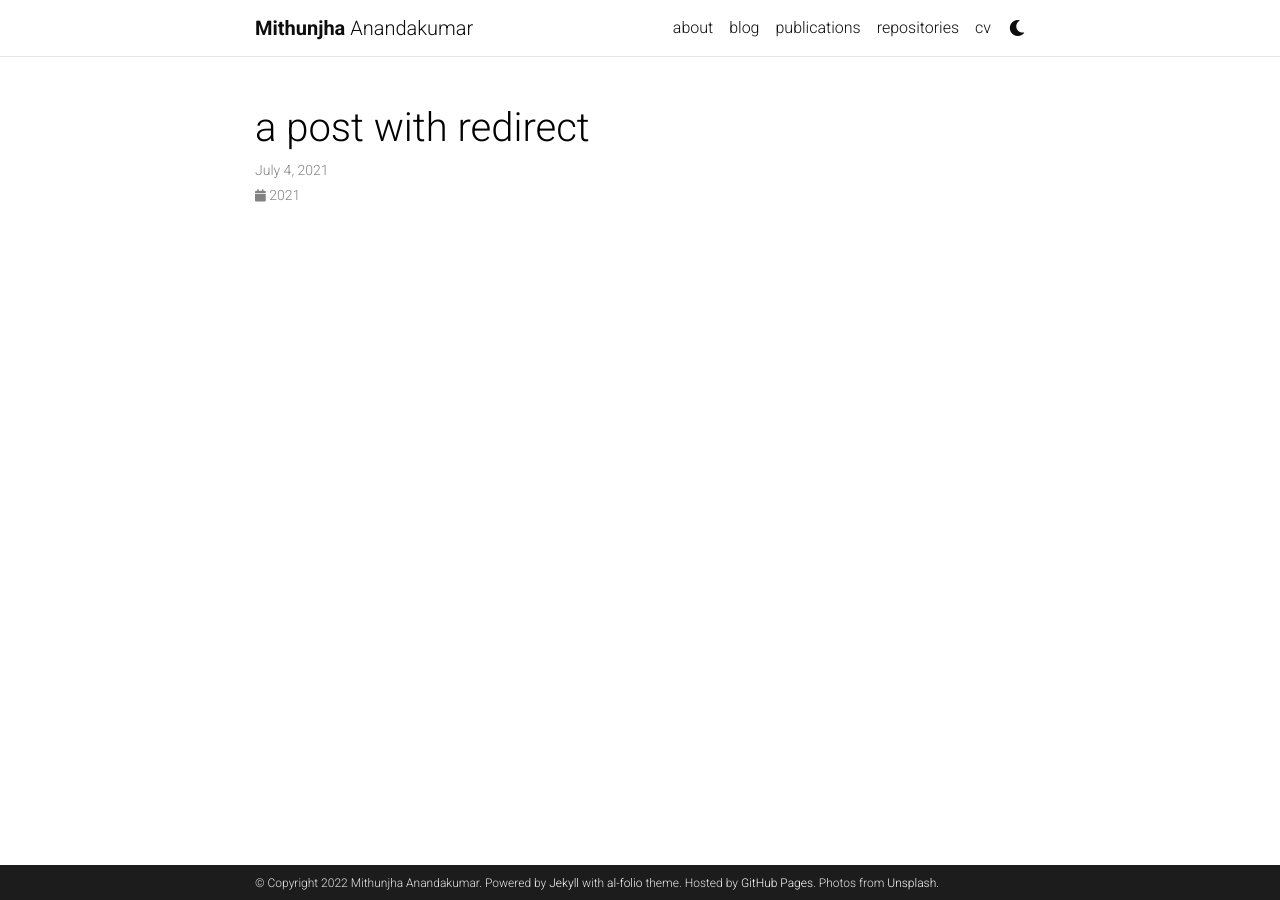
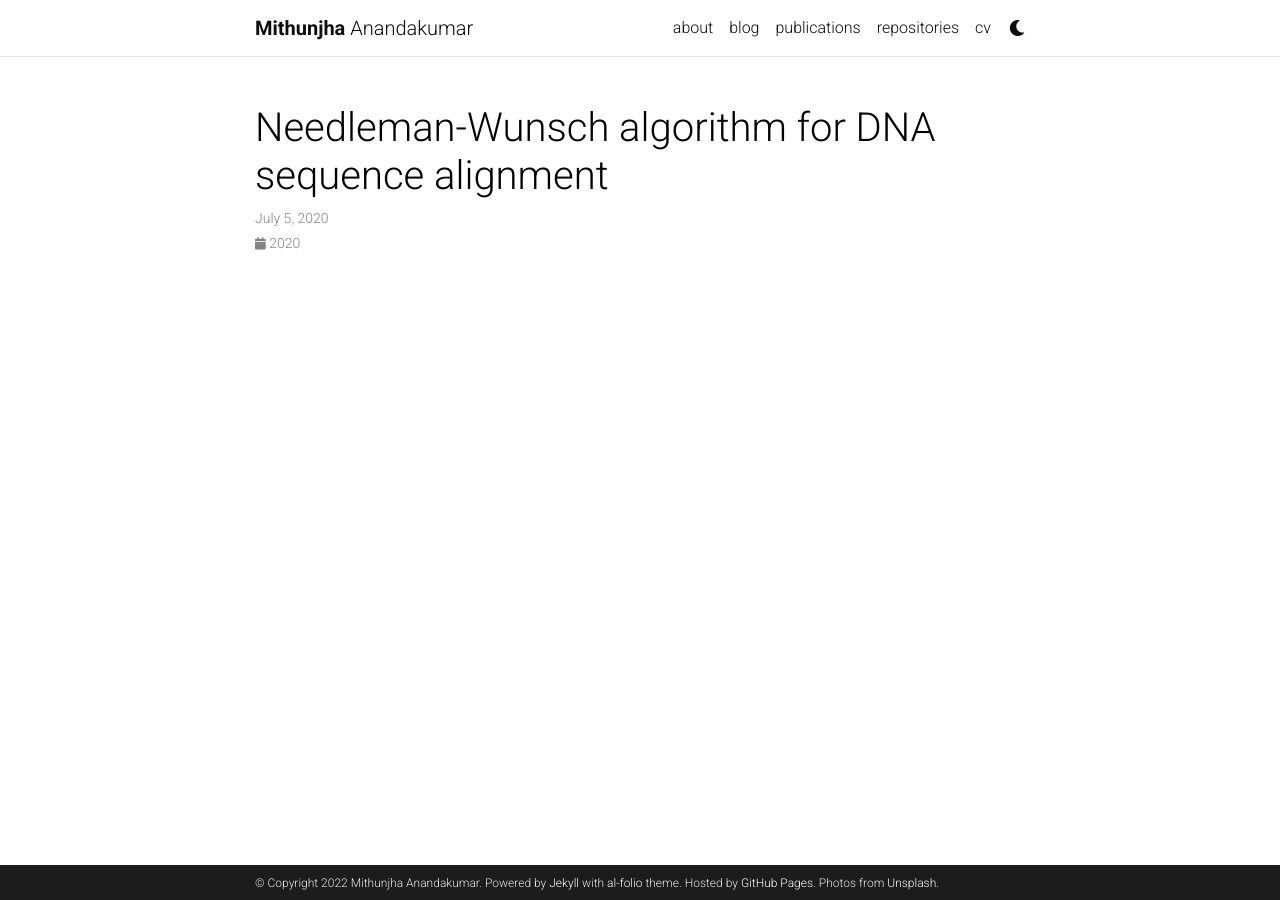
Before and after one commit to Mithunjha/Mithunjha.github.io, a Jekyll site: the page built from _posts/2022-02-01-redirect.md, in a window 1280 px wide. Built offline with Jekyll 4.4.1, drawn with Linux system fonts in a browser that asks for light colours; comment, search, counter and statistics services are not loaded; a style sheet for code colours, icons or effects is not loaded.

Commit message:
Update 2022-02-01-redirect.md

```diff
--- a/_posts/2022-02-01-redirect.md
+++ b/_posts/2022-02-01-redirect.md
@@ -1,7 +1,7 @@
 ---
 layout: post
-title: a post with redirect
-date: 2021-07-04 17:39:00
-description: you can also redirect to assets like pdf
+title: Needleman-Wunsch algorithm for DNA sequence alignment
+date: 2020-07-05 17:39:00
+description:  This article would give you the general idea about sequence alignment
 redirect: https://medium.com/@amithunjha/needleman-wunsch-algorithm-for-dna-sequence-alignment-b103b8454de0
 ---
```
